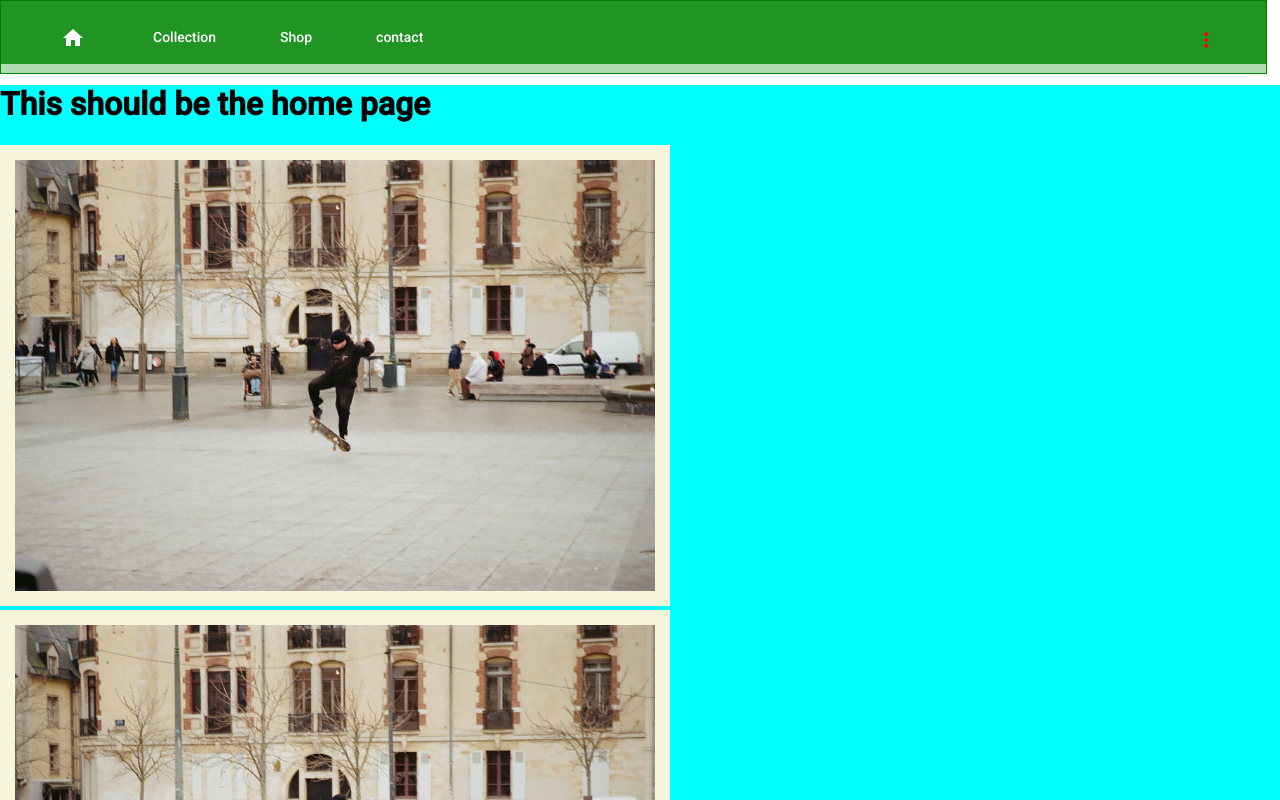
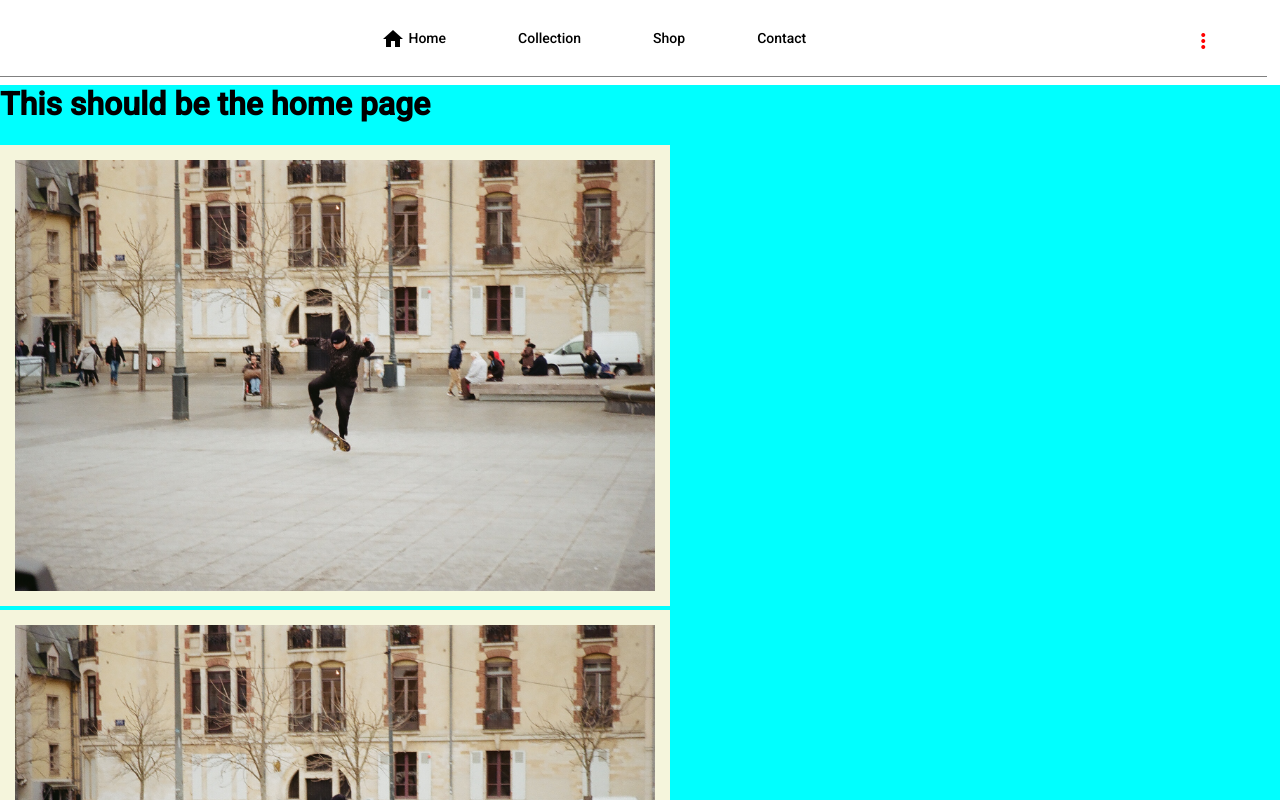
Before and after one commit to JodAetaem/PhotoWebsiteJodAetaem, an Angular app: page /home in a window 1280 px wide. Shown: the top 800 px of the page. Built offline with nearby package versions, Linux system fonts and the light colour scheme.

Commit message:
Updated Readme + update navbar style with diglopes border hover effect (https://codepen.io/dig-lopes)

```diff
--- a/src/app/navigation-bar/navigation-bar.component.css
+++ b/src/app/navigation-bar/navigation-bar.component.css
@@ -1,24 +1,26 @@
 .Upper-navigation-bar{
+  text-align: center;
   margin-top: 0px;
   height: 8vh;
   width: 99vw;
-  background: green;
+  /*background: green;*/
   z-index: 2;
 }
 
 .navigation-button{
-  background-color: rgba(76, 175, 80, 0.44); /* Green background */
-  border: 1px solid green; /* Green border */
-  color: white; /* White text */
+  /*background-color: rgba(76, 175, 80, 0.44); !* Green background *!*/
+  border-bottom: 1px solid gray; /* Green border */
+  color: black; /* White text */
   padding: 10px 24px; /* Some padding */
-  cursor: pointer; /* Pointer/hand icon */
 }
 
 .generic-navigation-button{
   display: inline-block;
   list-style: outside none none;
   margin: .5em 1em;
-  paddin: 0;
+  position: relative;
+  text-decoration: none;
+  font-size: 20px;
 }
 
 .option-button{
@@ -26,3 +28,54 @@
   float: right;
   padding-right: 0%;
 }
+
+/*@media only screen and (max-width: 760px) {*/
+/*  .navigation-button {*/
+/*    background-color: lightblue;*/
+/*  }*/
+/*}*/
+
+
+
+/*!*------------------------------------------------------------ Mobile Ready*!*/
+/*::ng-deep .mat-button,*/
+/*::ng-deep .mat-icon{*/
+/*  font-size:20px !important;*/
+/*}*/
+
+/*.animated-Border-On-Hover::before,*/
+/*.animated-Border-On-Hover::after {*/
+/*  content: '';*/
+/*  height: 14px;*/
+/*  width: 14px;*/
+/*  position: absolute;*/
+/*  transition: all .35s ease;*/
+/*  opacity: 0;*/
+/*}*/
+
+/*.animated-Border-On-Hover::before {*/
+/*  content: '';*/
+/*  right: 0;*/
+/*  top: 0;*/
+/*  border-top: 3px solid #545454;*/
+/*  border-right: 3px solid #424242;*/
+/*  transform: translate(-100%, 50%);*/
+/*}*/
+
+/*.animated-Border-On-Hover:after {*/
+/*  content: '';*/
+/*  left: 0;*/
+/*  bottom: 0;*/
+/*  border-bottom: 3px solid #545454;*/
+/*  border-left: 3px solid #424242;*/
+/*  transform: translate(100%, -50%)*/
+/*}*/
+
+/*.animated-Border-On-Hover:hover:before,*/
+/*.animated-Border-On-Hover:hover:after{*/
+/*  transform: translate(0,0);*/
+/*  opacity: 1;*/
+/*}*/
+
+/*.animated-Border-On-Hover:hover {*/
+/*}*/
--- a/src/app/navigation-bar/navigation-bar.component.html
+++ b/src/app/navigation-bar/navigation-bar.component.html
@@ -2,30 +2,31 @@
 
   <div class="navigation-button">
 
-    <div class="generic-navigation-button home-button">
+    <div class="generic-navigation-button home-button animated-Border-On-Hover">
       <button mat-button [routerLink]="['/home']">
         <mat-icon>home</mat-icon>
+        Home
       </button>
     </div>
 
-    <div class="generic-navigation-button collection-button">
+    <div class="generic-navigation-button collection-button animated-Border-On-Hover">
       <mat-menu #collectionMenu="matMenu">
         <button mat-menu-item *ngFor="let titre of allCollection" [routerLink]="['/collection', titre.name]">{{ titre.name }}</button>
       </mat-menu>
       <button mat-button  [matMenuTriggerFor]="collectionMenu">Collection</button>
     </div>
 
-    <div class="generic-navigation-button shop-button">
+    <div class="generic-navigation-button shop-button animated-Border-On-Hover">
       <button mat-button [routerLink]="['/shop']">Shop</button>
     </div>
 
-    <div class="generic-navigation-button contact-button">
+    <div class="generic-navigation-button contact-button animated-Border-On-Hover">
 
-      <button mat-button [routerLink]="['/contact']" >contact</button>
+      <button mat-button [routerLink]="['/contact']" >Contact</button>
 
     </div>
 
-    <div class="generic-navigation-button option-button">
+    <div class="generic-navigation-button option-button ">
       <mat-menu #settingsMenu="matMenu">
         <button mat-menu-item>Language</button>
         <button mat-menu-item [routerLink]="['/about']">About the website</button>
```
Also changed, not shown: src/app/collection/collection.component.html (+0 -58 lines), readmeIllustration.jpg (added), 1 other file (tests, documents, lock files or other folders).
